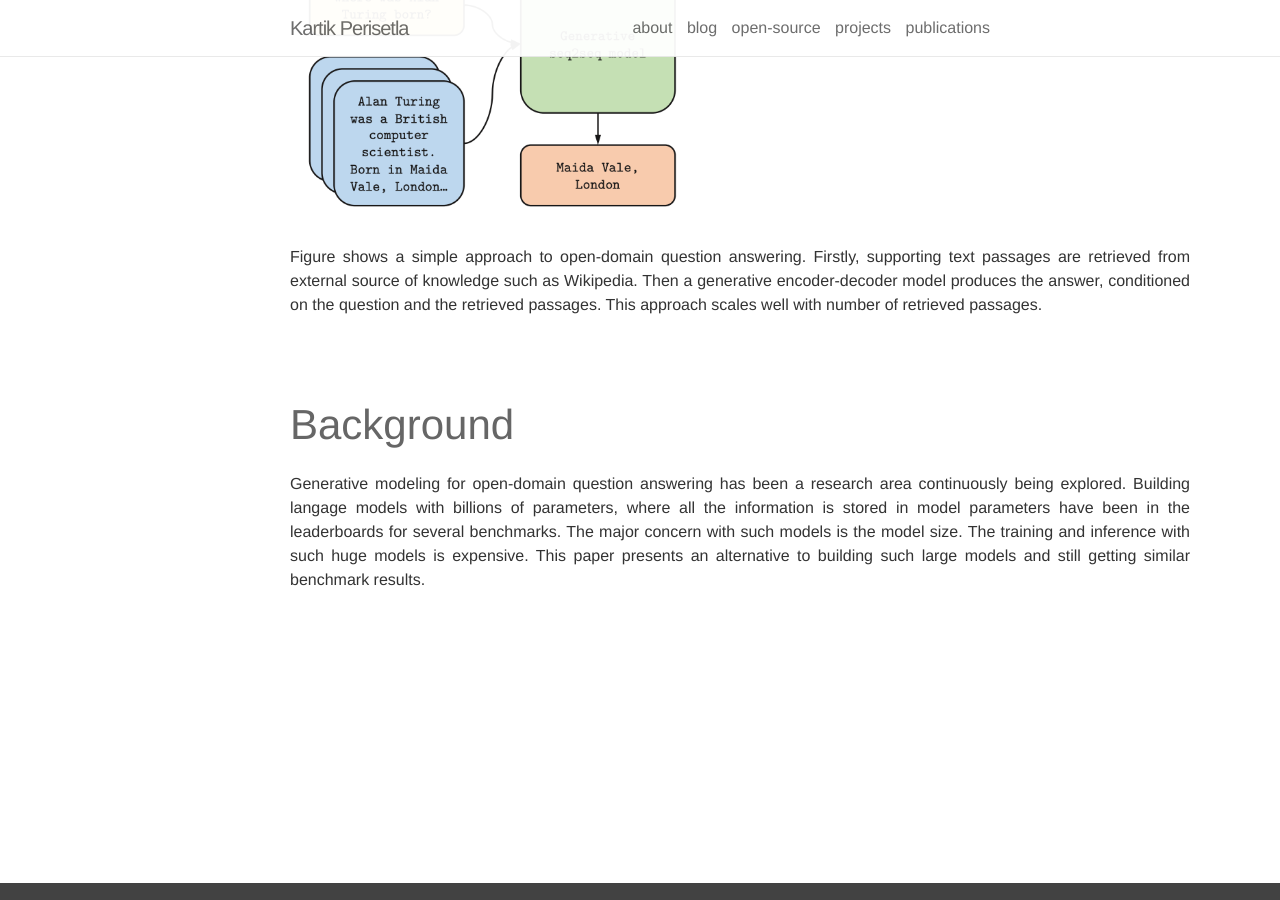
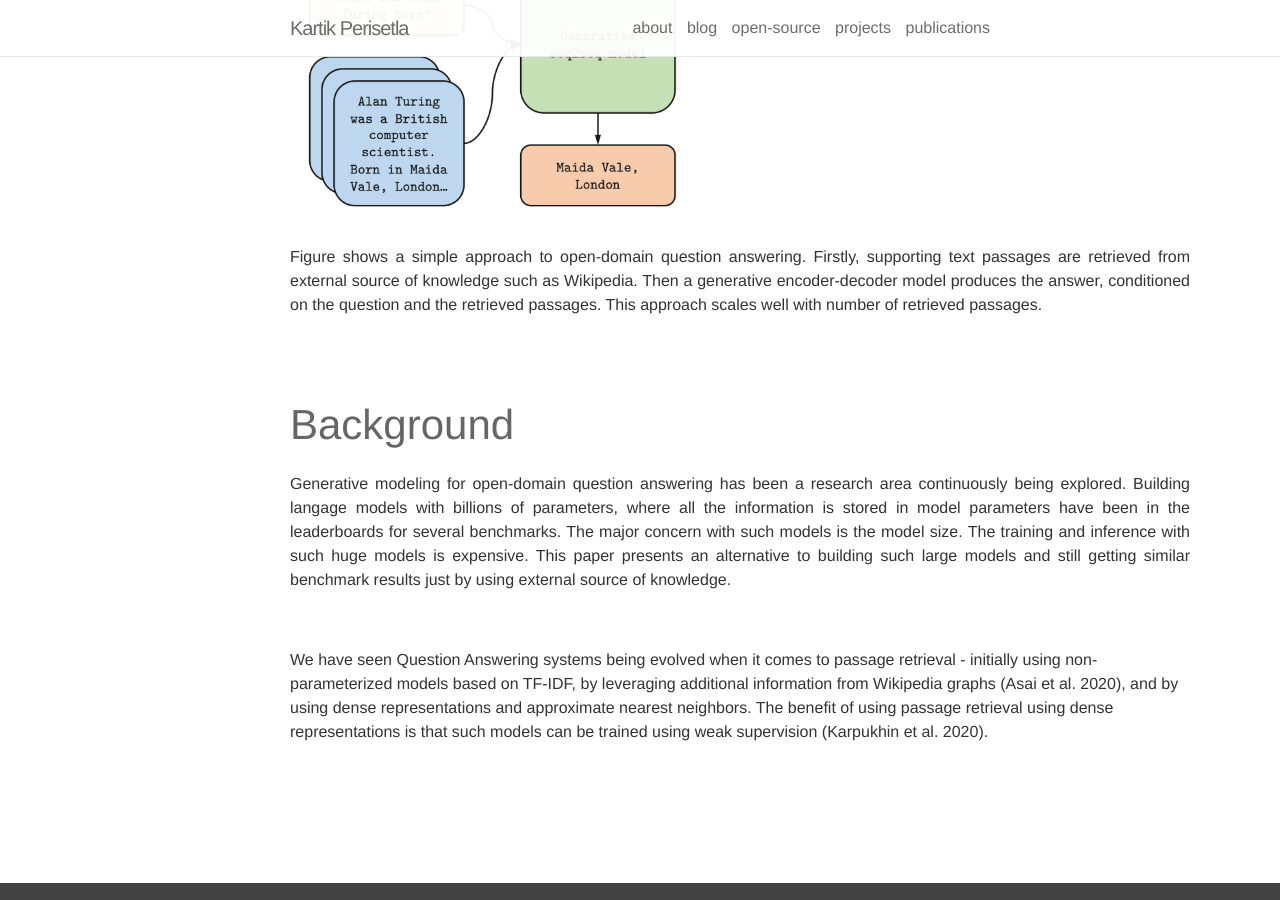
Before and after one commit to kartikperisetla/kartikperisetla.github.io, a Jekyll site: the page built from _posts/2020-07-25-leveraging-passage-retrieval-generative-models-qna.markdown, in a window 1280 px wide and 900 px high, scrolled down 689 px. Built offline with Jekyll 4.4.1, drawn with Linux system fonts in a browser that asks for light colours; nearby versions of some CDN libraries; comment, search, counter and statistics services are not loaded.

Commit message:
Update 2020-07-25-leveraging-passage-retrieval-generative-models-qna.markdown

```diff
--- a/_posts/2020-07-25-leveraging-passage-retrieval-generative-models-qna.markdown
+++ b/_posts/2020-07-25-leveraging-passage-retrieval-generative-models-qna.markdown
@@ -31,9 +31,11 @@ Figure shows a simple approach to open-domain question answering. Firstly, suppo
     Background
 </h2>
 <p align="justify">
-Generative modeling for open-domain question answering has been a research area continuously being explored. Building langage models with billions of parameters, where all the information is stored in model parameters have been in the leaderboards for several benchmarks. The major concern with such models is the model size. The training and inference with such huge models is expensive. This paper presents an alternative to building such large models and still getting similar benchmark results.
+Generative modeling for open-domain question answering has been a research area continuously being explored. Building langage models with billions of parameters, where all the information is stored in model parameters have been in the leaderboards for several benchmarks. The major concern with such models is the model size. The training and inference with such huge models is expensive. This paper presents an alternative to building such large models and still getting similar benchmark results just by using external source of knowledge.
 </p>
+<br/>
 <p>
+We have seen Question Answering systems being evolved when it comes to passage retrieval - initially using non-parameterized models based on TF-IDF, by leveraging additional information from Wikipedia graphs (Asai et al. 2020), and by using dense representations and approximate nearest neighbors. The benefit of using passage retrieval using dense representations is that such models can be trained using weak supervision (Karpukhin et al. 2020).
 </p>
 <br/>
 {% if page.comments %}
```
